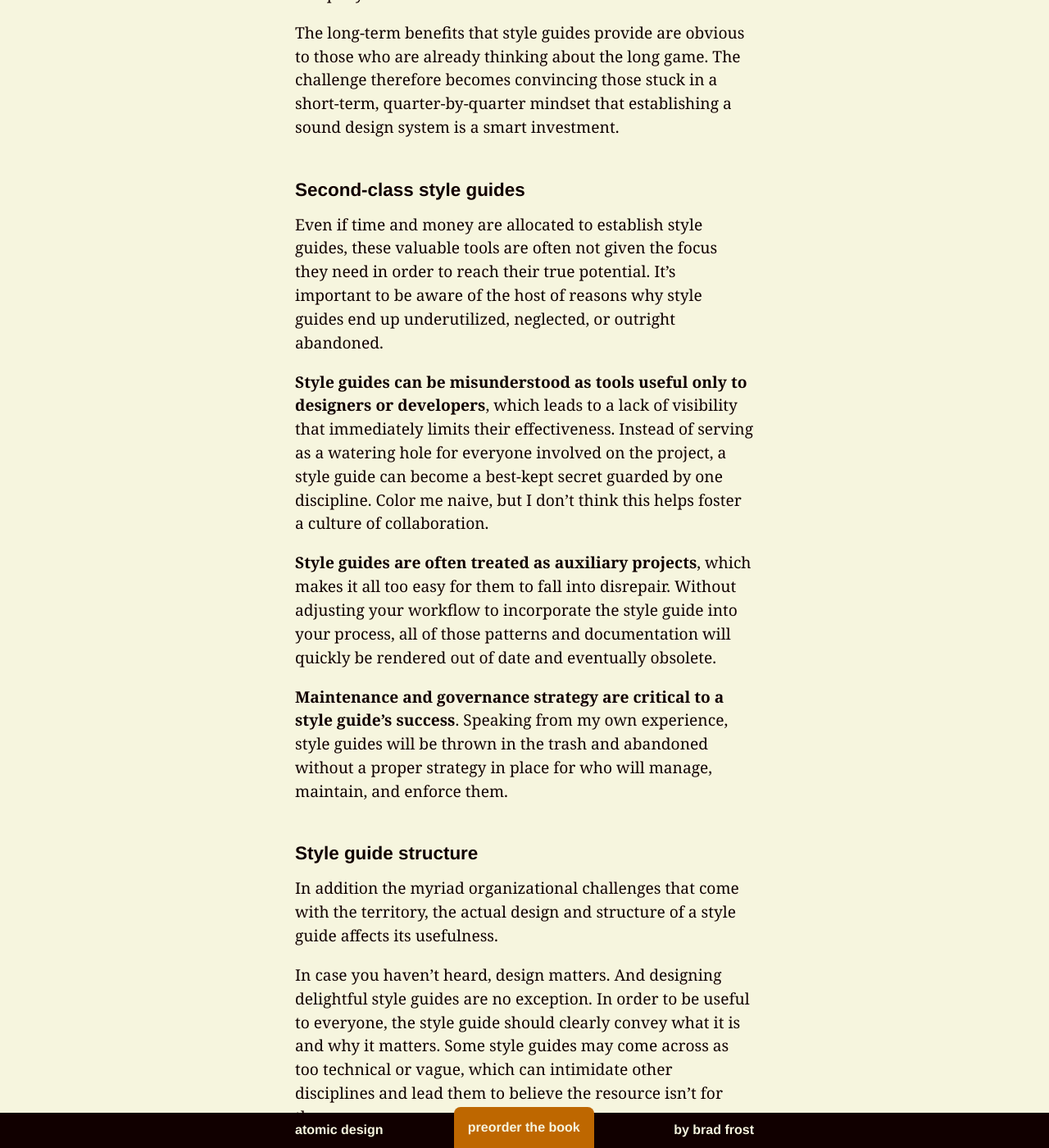
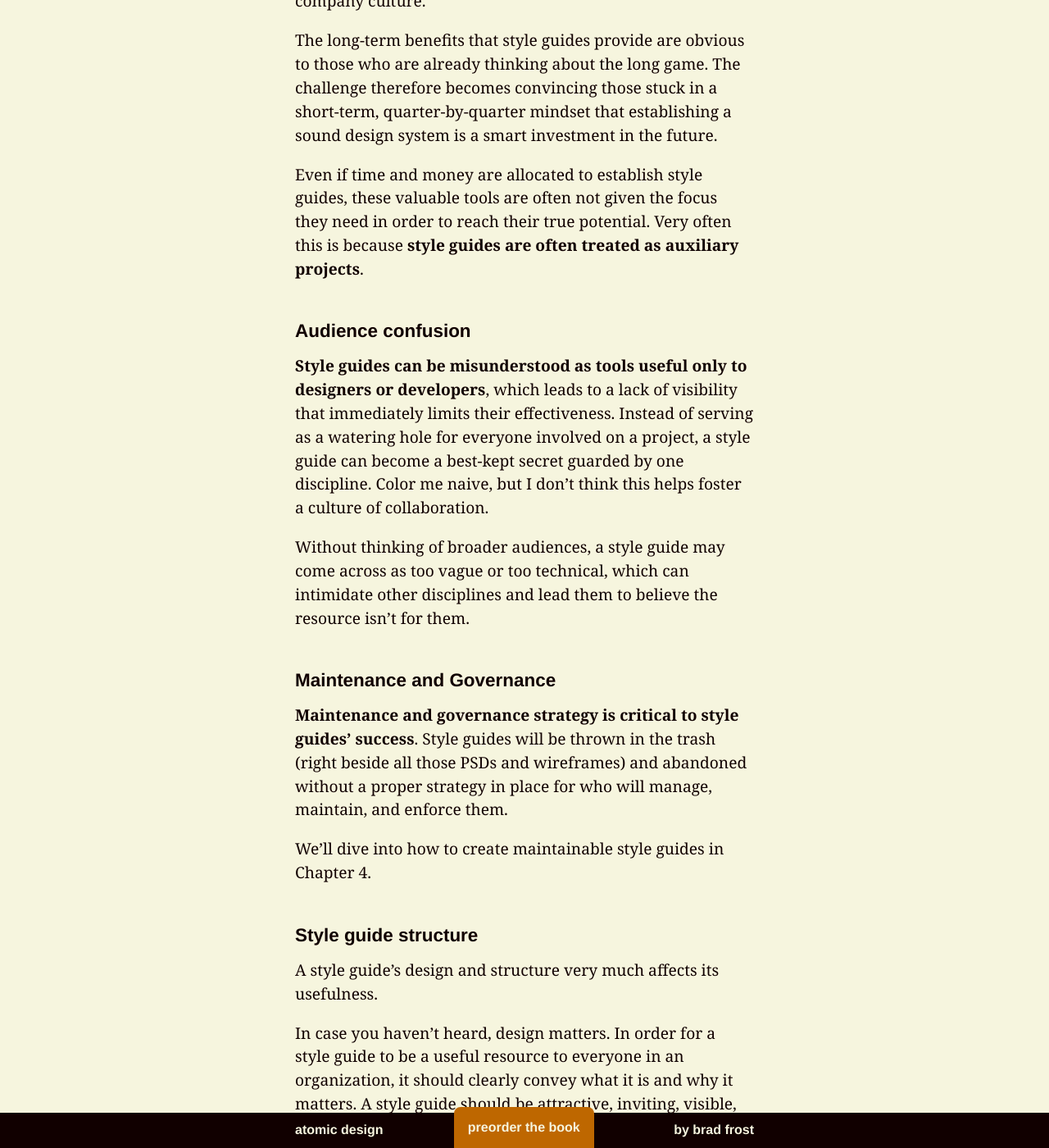
Before and after one commit to bradfrost/atomic-design, a Jekyll site: the page built from chapter-1.md, in a window 1280 px wide and 1400 px high, scrolled down 30168 px. Shown: the whole window at 82% size. Built offline with Jekyll 4.4.1, drawn with Linux system fonts in a browser that asks for light colours; some of the changed text lies outside the part shown.

Commit message:
Chapter 1 draft

```diff
--- a/chapter-1.md
+++ b/chapter-1.md
@@ -317,25 +315,27 @@ Perhaps the biggest, most unavoidable challenge is that **style guides are time-
 ### The hard sell
 In order to benefit from style guides, organizations must first appropriate the necessary time and budget to make them happen. That **requires organizations to overcome the short-term mentality** that all-to-often creeps its way into company culture.
 
-The long-term benefits that style guides provide are obvious to those who are already thinking about the long game. The challenge therefore becomes convincing those stuck in a short-term, quarter-by-quarter mindset that establishing a sound design system is a smart investment.
+The long-term benefits that style guides provide are obvious to those who are already thinking about the long game. The challenge therefore becomes convincing those stuck in a short-term, quarter-by-quarter mindset that establishing a sound design system is a smart investment in the future.
 
-### Second-class style guides
-Even if time and money are allocated to establish style guides, these valuable tools are often not given the focus they need in order to reach their true potential. It's important to be aware of the host of reasons why style guides end up underutilized, neglected, or outright abandoned.
+Even if time and money are allocated to establish style guides, these valuable tools are often not given the focus they need in order to reach their true potential. Very often this is because **style guides are often treated as auxiliary projects**.
 
-**Style guides can be misunderstood as tools useful only to designers or developers**, which leads to a lack of visibility that immediately limits their effectiveness. Instead of serving as a watering hole for everyone involved on the project, a style guide can become a best-kept secret guarded by one discipline. Color me naive, but I don't think this helps foster a culture of collaboration.
+### Audience confusion
+**Style guides can be misunderstood as tools useful only to designers or developers**, which leads to a lack of visibility that immediately limits their effectiveness. Instead of serving as a watering hole for everyone involved on a project, a style guide can become a best-kept secret guarded by one discipline. Color me naive, but I don't think this helps foster a culture of collaboration.
 
-**Style guides are often treated as auxiliary projects**, which makes it all too easy for them to fall into disrepair. Without adjusting your workflow to incorporate the style guide into your process, all of those patterns and documentation will quickly be rendered out of date and eventually obsolete.
+Without thinking of broader audiences, a style guide may come across as too vague or too technical, which can intimidate other disciplines and lead them to believe the resource isn’t for them.
 
-**Maintenance and governance strategy are critical to a style guide's success**. Speaking from my own experience, style guides will be thrown in the trash and abandoned without a proper strategy in place for who will manage, maintain, and enforce them.
+### Maintenance and Governance
+**Maintenance and governance strategy is critical to style guides' success**. Style guides will be thrown in the trash (right beside all those PSDs and wireframes) and abandoned without a proper strategy in place for who will manage, maintain, and enforce them.
+
+We'll dive into how to create maintainable style guides in Chapter 4.
 
 ### Style guide structure
-In addition the myriad organizational challenges that come with the territory, the actual design and structure of a style guide affects its usefulness.
+A style guide's design and structure very much affects its usefulness.
 
-In case you haven't heard, design matters. And designing delightful style guides are no exception. In order to be useful to everyone, the style guide should clearly convey what it is and why it matters. Some style guides may come across as too technical or vague, which can intimidate other disciplines and lead them to believe the resource isn’t for them.
+In case you haven't heard, design matters. In order for a style guide to be a useful resource to everyone in an organization, it should clearly convey what it is and why it matters. A style guide should be attractive, inviting, visible, clear, and easy to use.
 
-
-- Often times pattern library too abstract. devoid of context.
-- Often incomplete/only serving present cases.
+### Lack of context
+Context is key to an understanding of  Often times pattern library too abstract. devoid of context.
 
 ### Lacking a methodology
 As much as I adore the many style guides out there [in the wild](http://styleguides.io/examples.html), I'm frustrated by a lack of structure to many of them. While it's fantastic teams are thinking  Spray of modules
```
Also changed, not shown: other parts of chapter-1.md (+3 -5 lines), 2 other files.
